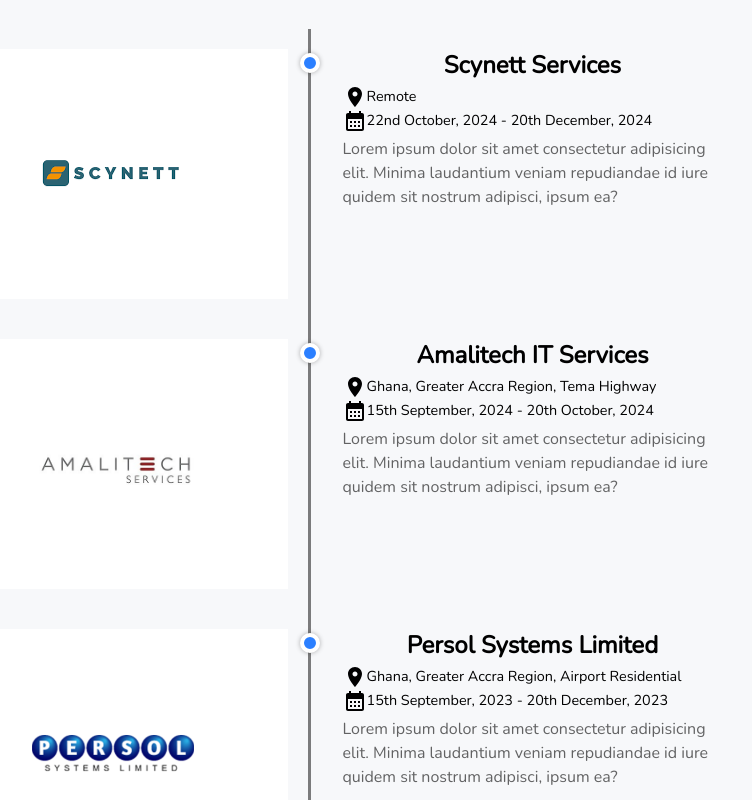
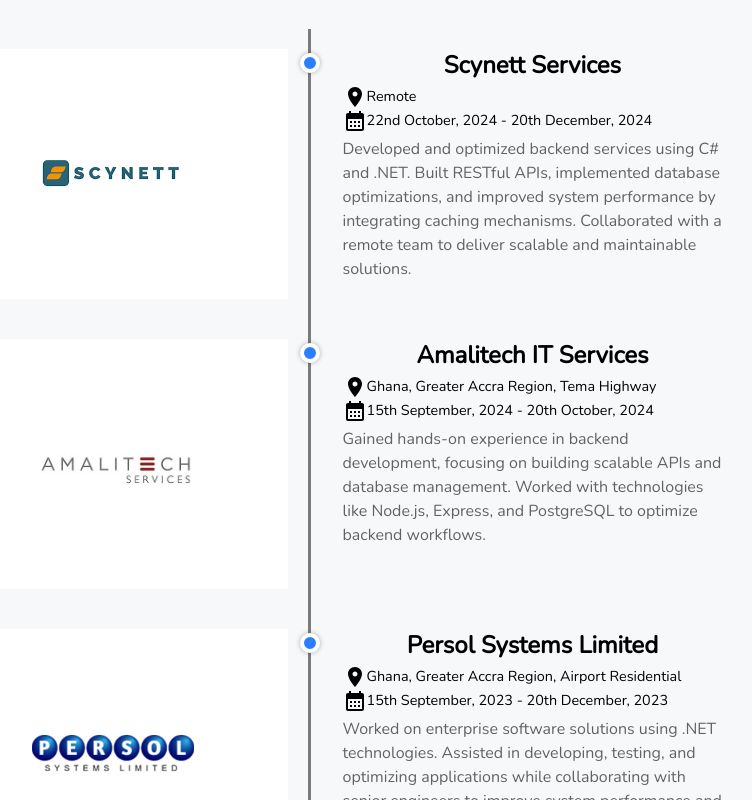
Before and after one commit to Grld-Andy/Personal_Portfolio, a React (Vite) app: page / in a window 1280 px wide. Shown: the part 2600-3400 px from the top of the page, without its empty margins (331-1083 px from the left). Built offline with nearby package versions, Linux system fonts and the light colour scheme.

Commit message:
add description to experience

```diff
--- a/src/constants/experience.ts
+++ b/src/constants/experience.ts
@@ -5,7 +5,8 @@
     name: "University of Mines and Technology",
     position: "Bachelors of Computer Science and Engineering",
     location: "Ghana, Western Region, Tarkwa",
-    description: "Lorem ipsum dolor sit amet consectetur adipisicing elit. Minima laudantium veniam repudiandae id iure quidem sit nostrum adipisci, ipsum ea?",
+    description:
+      "Pursuing a Bachelor's degree in Computer Science and Engineering, gaining expertise in software development, data structures, algorithms, and system architecture. Engaged in hands-on projects and research to solve real-world computing problems.",
     date: "15th January, 2020 - 20th November, 2025",
     logo: "/images/experiences/umat-logo.png",
   },
@@ -13,7 +14,8 @@
     name: "Persol Systems Limited",
     position: ".NET Intern",
     location: "Ghana, Greater Accra Region, Airport Residential",
-    description: "Lorem ipsum dolor sit amet consectetur adipisicing elit. Minima laudantium veniam repudiandae id iure quidem sit nostrum adipisci, ipsum ea?",
+    description:
+      "Worked on enterprise software solutions using .NET technologies. Assisted in developing, testing, and optimizing applications while collaborating with senior engineers to improve system performance and maintainability.",
     date: "15th September, 2023 - 20th December, 2023",
     logo: "/images/experiences/logo-persol-systems-limited.png",
   },
@@ -21,7 +23,8 @@
     name: "Amalitech IT Services",
     position: "Backend Engineering Intern",
     location: "Ghana, Greater Accra Region, Tema Highway",
-    description: "Lorem ipsum dolor sit amet consectetur adipisicing elit. Minima laudantium veniam repudiandae id iure quidem sit nostrum adipisci, ipsum ea?",
+    description:
+      "Gained hands-on experience in backend development, focusing on building scalable APIs and database management. Worked with technologies like Node.js, Express, and PostgreSQL to optimize backend workflows.",
     date: "15th September, 2024 - 20th October, 2024",
     logo: "/images/experiences/amalitech-logo.jpg",
   },
@@ -29,7 +32,8 @@
     name: "Scynett Services",
     position: "Backend Engineering Intern",
     location: "Remote",
-    description: "Lorem ipsum dolor sit amet consectetur adipisicing elit. Minima laudantium veniam repudiandae id iure quidem sit nostrum adipisci, ipsum ea?",
+    description:
+      "Developed and optimized backend services using C# and .NET. Built RESTful APIs, implemented database optimizations, and improved system performance by integrating caching mechanisms. Collaborated with a remote team to deliver scalable and maintainable solutions.",
     date: "22nd October, 2024 - 20th December, 2024",
     logo: "/images/experiences/scynett-logo.png",
   },
```
